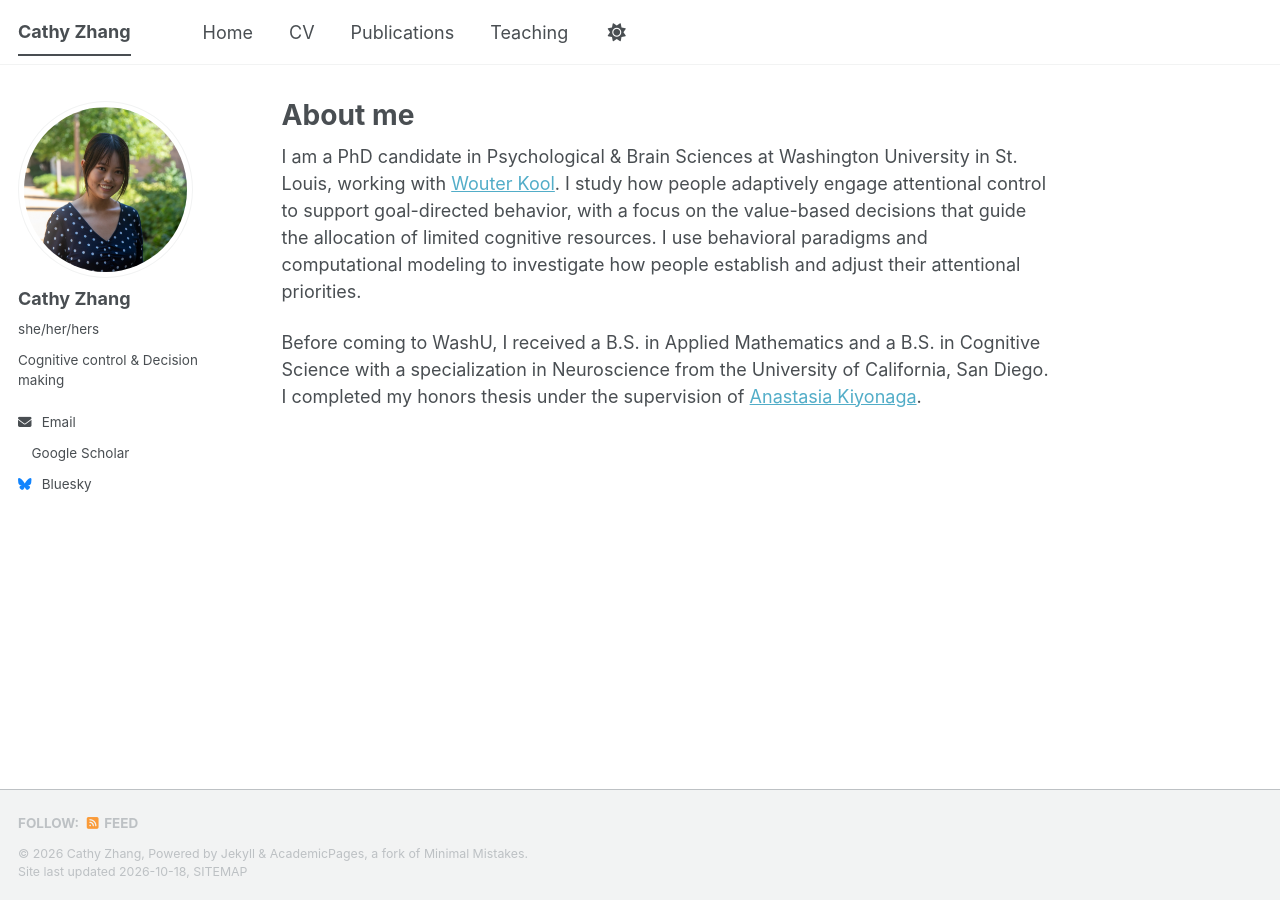
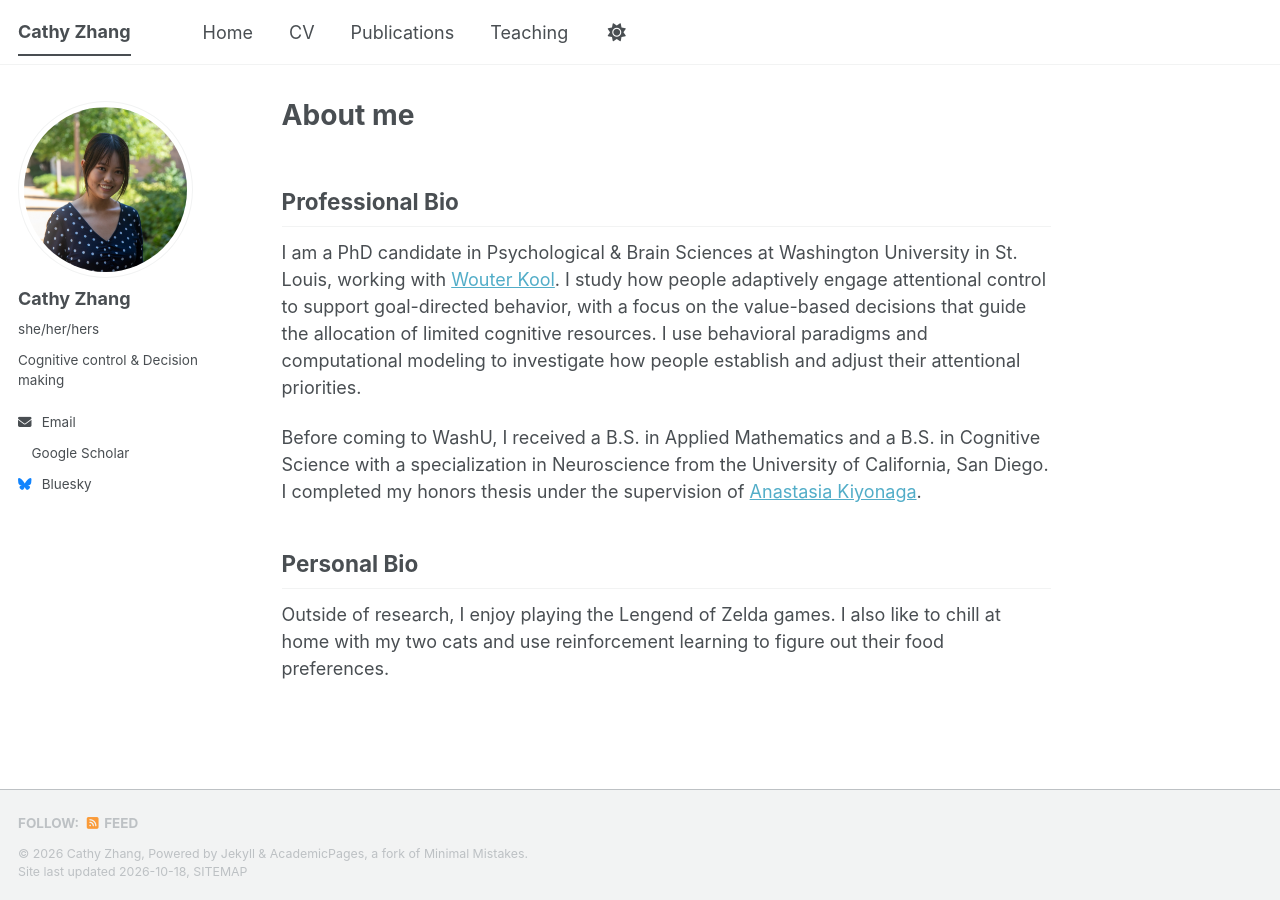
Before and after one commit to CathyZKQ/CathyZKQ.github.io, a Jekyll site: the page built from _pages/about.md, in a window 1280 px wide. Built offline with Jekyll 4.4.1, drawn with Linux system fonts in a browser that asks for light colours; a style sheet for code colours, icons or effects is not loaded.

Commit message:
Update about.md

```diff
--- a/_pages/about.md
+++ b/_pages/about.md
@@ -7,6 +7,12 @@ redirect_from:
   - /about.html
 ---
 
+## Professional Bio
+
 I am a PhD candidate in Psychological & Brain Sciences at Washington University in St. Louis, working with [Wouter Kool](https://www.wouterkool.com/). I study how people adaptively engage attentional control to support goal-directed behavior, with a focus on the value-based decisions that guide the allocation of limited cognitive resources. I use behavioral paradigms and computational modeling to investigate how people establish and adjust their attentional priorities.
 
 Before coming to WashU, I received a B.S. in Applied Mathematics and a B.S. in Cognitive Science with a specialization in Neuroscience from the University of California, San Diego. I completed my honors thesis under the supervision of [Anastasia Kiyonaga](https://www.kiyonagalab.org/).
+
+## Personal Bio
+
+Outside of research, I enjoy playing the Lengend of Zelda games. I also like to chill at home with my two cats and use reinforcement learning to figure out their food preferences.
```
